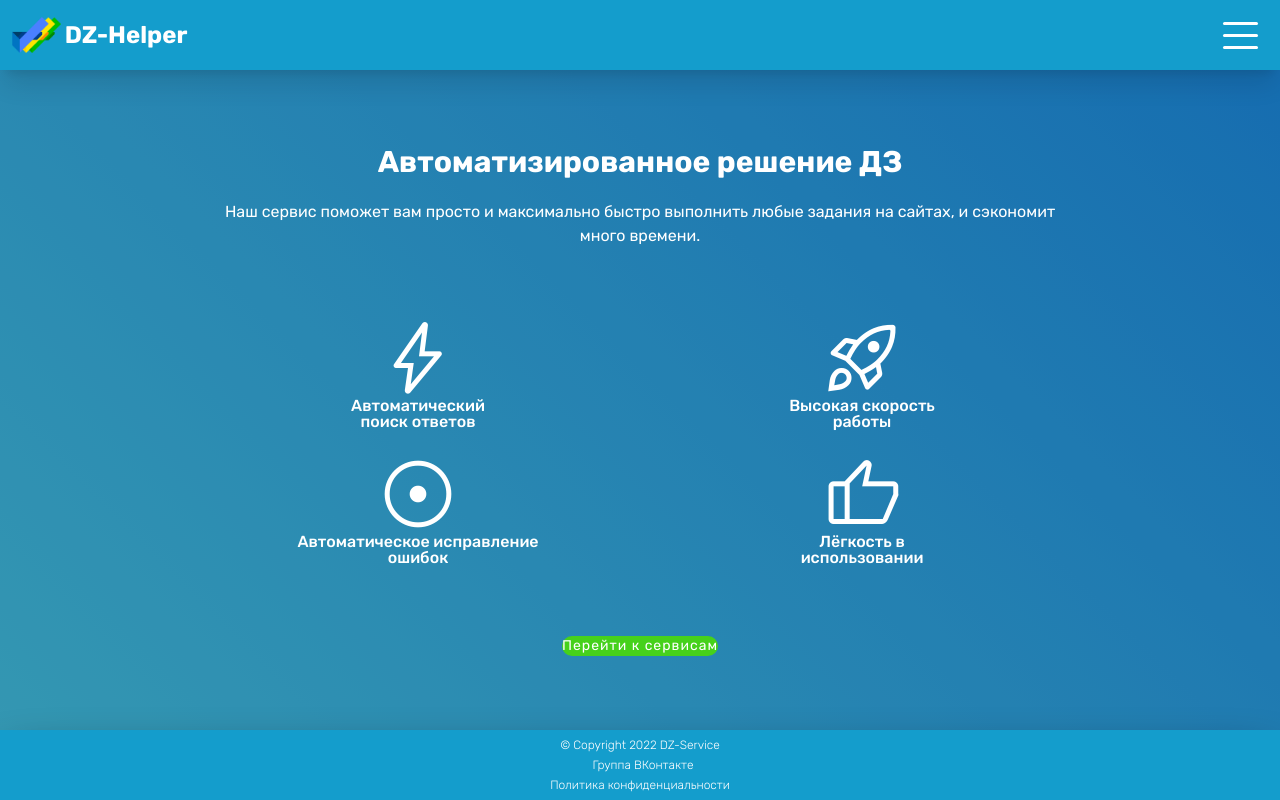
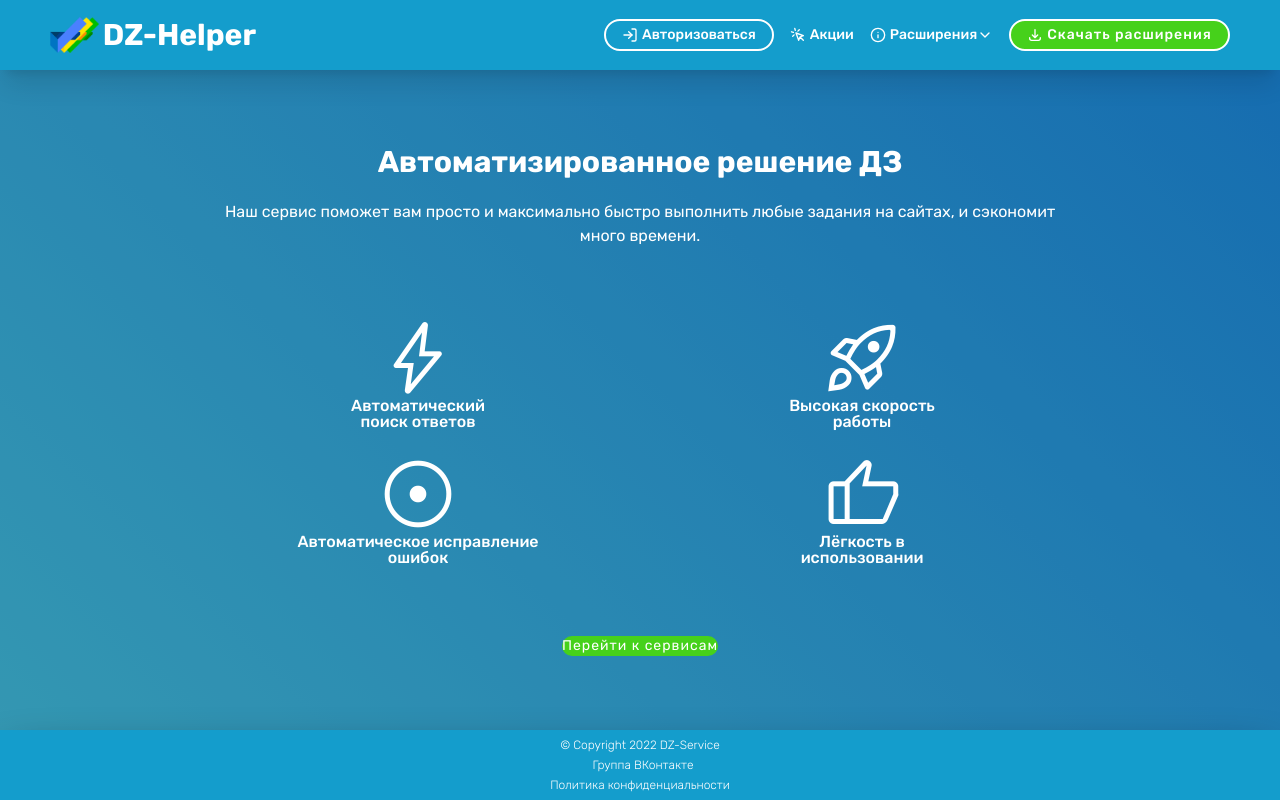
Before and after one commit to N1kOk/DZ-Helper, a Vue app: page / in a window 1280 px wide. Built offline with nearby package versions, Linux system fonts and the light colour scheme.

Commit message:
refactor: extract classes to scss

```diff
--- a/src/components/TheHeader.vue
+++ b/src/components/TheHeader.vue
@@ -1,16 +1,13 @@
 <template>
-	<header class="flex fixed px-3 py-1 w-full min-h-[70px] bg-blue md:px-[50px] shadow-xl z-50">
-		<nav class="flex justify-between w-full my-auto bg-inherit md:space-x-4">
-			<AppLink class="flex items-center min-w-max" to="/">
+	<header class="header">
+		<nav class="header__nav">
+			<AppLink class="min-w-max flex items-center" to="/">
 				<img class="h-9" src="/assets/images/logo.png" alt="DZ-Helper">
-				<span class="ml-1 font-bold whitespace-nowrap text-[1.5rem]">DZ-Helper</span>
+				<span class="ml-1 text-3xl font-bold whitespace-nowrap">DZ-Helper</span>
 			</AppLink>
 
 			<input class="hidden" id="header__menu-toggle" type="checkbox"/>
-			<label
-				class="w-[35px] h-[27px] m-auto mr-0 p-[10px] box-content flex flex-col justify-between md:hidden"
-				for="header__menu-toggle"
-			>
+			<label class="header__burger" for="header__menu-toggle">
 				<span
 					v-for="i in 3"
 					class="transition-transform h-[3px] rounded-2xl bg-white"
@@ -18,9 +15,7 @@
 				/>
 			</label>
 
-			<div
-				class="header__links text-sm md:text-[16px] transition-transform will-change-transform [transform:scaleY(0)] origin-top absolute top-[70px] left-0 flex flex-wrap flex-col items-center w-full pb-5 bg-inherit md:static md:flex-row md:justify-end md:scale-y-100 md:p-0 md:my-auto md:space-x-4 md:w-max font-medium [&>*:not(:last-child)]:min-w-full md:[&>*]:!min-w-max"
-			>
+			<div class="header__links">
 				<AppButton to="/vklogin.php" is-external-link>
 					<IconLogin class="w-4 mr-1"/>
 					<span>Авторизоваться</span>
@@ -43,11 +38,9 @@
 					<div class="flex items-center cursor-pointer">
 						<IconInfo class="min-w-[1rem] mr-1"/>
 						<span>Расширения</span>
-						<IconArrowDown class="min-w-[0.75rem]"/>
+						<IconArrowDown class="min-w-[1rem]"/>
 					</div>
-					<div
-						class="group-hover:scale-y-100 md:absolute md:scale-y-0 top-[50px] left-0 flex flex-col p-2 rounded-b-2xl md:space-y-1 space-y-2 origin-top transition-transform bg-blue will-change-transform text-[0.9em] w-full"
-					>
+					<div class="header__extensions">
 						<AppLink to="/webgramotei.html">Веб-Грамотей+</AppLink>
 						<AppLink to="/reshu.html">РешуОГЭ/ЕГЭ+</AppLink>
 						<AppLink to="/yaklass.html">ЯКласс+</AppLink>
@@ -76,3 +69,37 @@ import IconInfo from '@/components/icons/IconInfo.vue'
 import IconArrowDown from '@/components/icons/IconArrowDown.vue'
 import IconDownload from '@/components/icons/IconDownload.vue'
 import IconUser from '@/components/icons/IconUser.vue'</script>
+
+<style scoped lang="scss">
+.header {
+	@apply
+	fixed w-full min-h-[70px] px-3 py-1 flex bg-blue shadow-xl z-50
+	lg:px-[50px];
+
+	&__nav {
+		@apply
+		w-full my-auto flex justify-between bg-inherit
+		lg:space-x-4;
+	}
+
+	&__burger {
+		@apply
+		w-[35px] h-[27px] p-3 m-auto mr-0 box-content flex flex-col justify-between
+		lg:hidden;
+	}
+
+	&__links {
+		@apply
+		absolute w-full left-0 top-[70px] pb-5 flex flex-col items-center flex-wrap text-sm font-medium bg-inherit
+		transition-transform will-change-transform scale-y-0 origin-top
+
+		lg:static lg:w-max lg:p-0 lg:my-auto lg:flex-row lg:justify-end lg:space-x-4
+		lg:scale-y-100;
+	}
+
+	&__extensions {
+		@apply
+		group-hover:scale-y-100 lg:absolute lg:scale-y-0 top-[50px] left-0 flex flex-col p-2 rounded-b-2xl lg:space-y-1 space-y-2 origin-top transition-transform bg-blue will-change-transform text-[0.9em] w-full;
+	}
+}
+</style>
```
